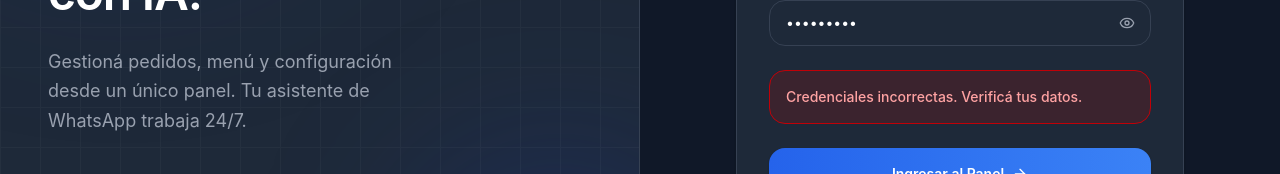
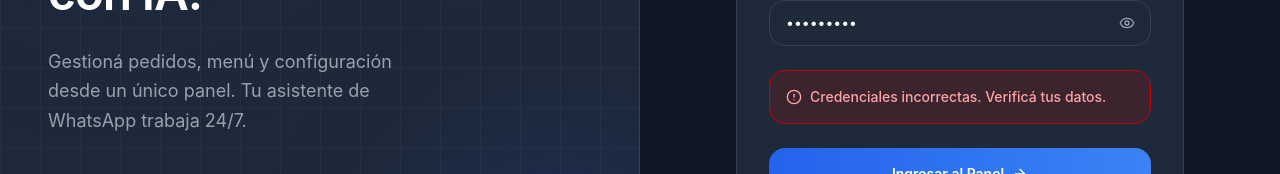
Before and after one commit to Ismael-FD/fabproject-panel, a Next.js app: page /login in a window 1280 px wide. Both pictures are taken after typing "name@example.com", "Sample123" into the empty fields and a click on the button "Ingresar al Panel". Shown: the part 413-587 px from the top of the page. Built offline with nearby package versions, Linux system fonts and the light colour scheme; no server answers.

Commit message:
cambios pequeño

```diff
--- a/src/app/layout.tsx
+++ b/src/app/layout.tsx
@@ -2,7 +2,7 @@ import "./globals.css";
 import { Providers } from "./providers";
 
 export const metadata = {
-  title: "FaChat",
+  title: "FaChat - Panel",
   description: "Panel de administración para FaChat",
 };
 
--- a/src/app/login/page.js
+++ b/src/app/login/page.js
@@ -4,7 +4,7 @@ import { useState } from "react";
 import { useRouter } from "next/navigation";
 import api from "@/lib/api";
 import { setToken } from "@/lib/auth";
-import { ArrowRight, Eye, EyeOff } from "lucide-react";
+import { ArrowRight, Eye, EyeOff, AlertCircle } from "lucide-react";
 
 export default function LoginPage() {
   const router = useRouter();
@@ -134,8 +134,9 @@ export default function LoginPage() {
               </div>
 
               {error && (
-                <div className="p-4 rounded-2xl bg-red-900/30 border border-red-700 text-red-300 text-sm font-medium animate-slide-up">
-                  {error}
+                <div className="p-4 rounded-2xl bg-red-900/30 border border-red-700 text-red-300 text-sm font-medium flex items-start gap-2">
+                  <AlertCircle className="w-4 h-4 flex-shrink-0 mt-0.5" />
+                  <span>{error}</span>
                 </div>
               )}
 
```
